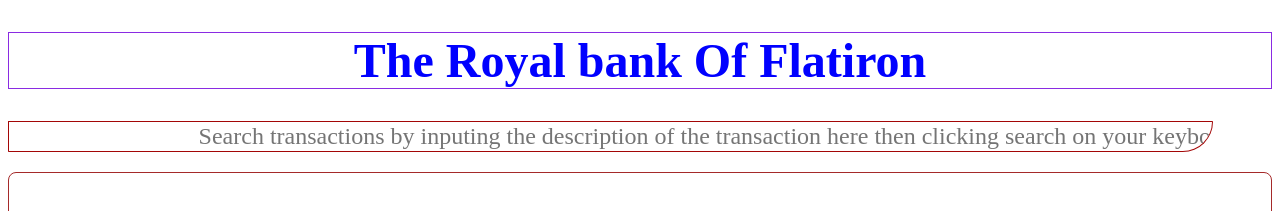
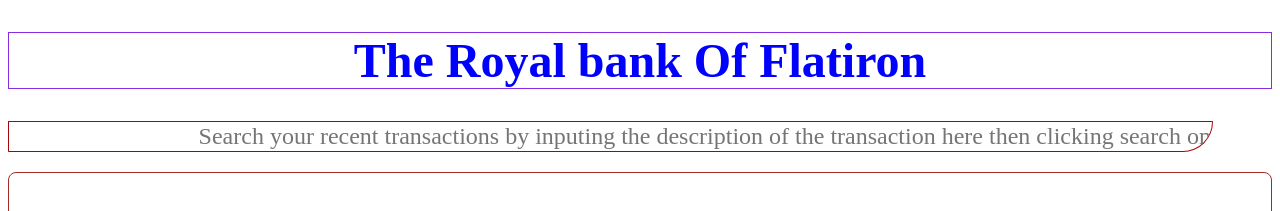
Before and after one commit to Abrahamkinuthia4723/Bank-Of-Flatiron, a React (Create React App) app: page / in a window 1280 px wide. Shown: the top 211 px of the page. Built offline with nearby package versions, Linux system fonts and the light colour scheme; no server answers.

Commit message:
work completed

```diff
--- a/src/App.js
+++ b/src/App.js
@@ -46,7 +46,7 @@ const App = () => {
       <h1>The Royal bank Of Flatiron</h1>
       <input id='play'
         type="text"
-        placeholder="Search transactions by inputing the description of the transaction here then clicking search on your keyboard."
+        placeholder="Search your recent transactions by inputing the description of the transaction here then clicking search on your keyboard."
         value={searchTerm}
         onChange={(e) => handleSearch(e.target.value)}
       />
```
